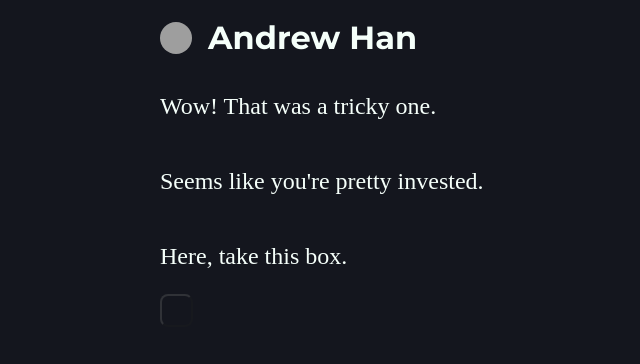
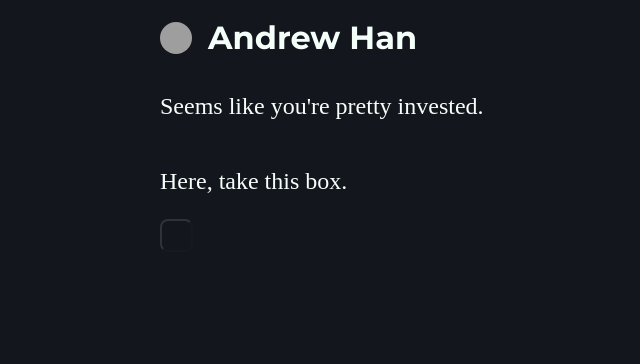
Before and after one commit to andrewthehan/andrewhan.dev, a SvelteKit app: page /answer/revealed in a window 1280 px wide. Shown: the top 364 px of the page, without its empty margins (96-736 px from the left). Built offline with nearby package versions, Linux system fonts and the light colour scheme; grey boxes are pictures that could not be loaded; some icons are missing; a web font is replaced by a local one.

Commit message:
Update some messaging.

```diff
--- a/src/routes/answer/revealed/+page.svelte
+++ b/src/routes/answer/revealed/+page.svelte
@@ -18,7 +18,6 @@
   }
 </script>
 
-<GameText element="p">Wow! That was a tricky one.</GameText>
 <GameText element="p">Seems like you're pretty invested.</GameText>
 <GameText element="p">Here, take this box.</GameText>
 {#if hasKey}
--- a/src/routes/treasure/+page.svelte
+++ b/src/routes/treasure/+page.svelte
@@ -20,7 +20,7 @@
   <div>- ROT13</div>
 </div>
 
-<GameText element="p">Seems to be a list of spells. Now, how to cast these..?</GameText>
+<GameText element="p">Seems to contain a list of spells. Now, how to cast these..?</GameText>
 
 <style>
   .spell-book {
```
